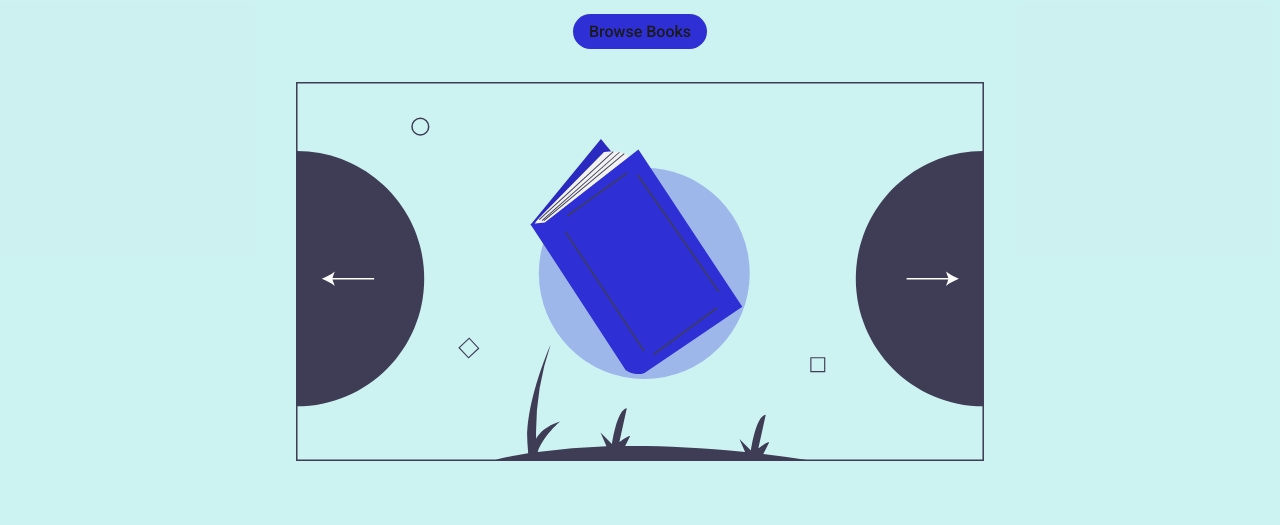
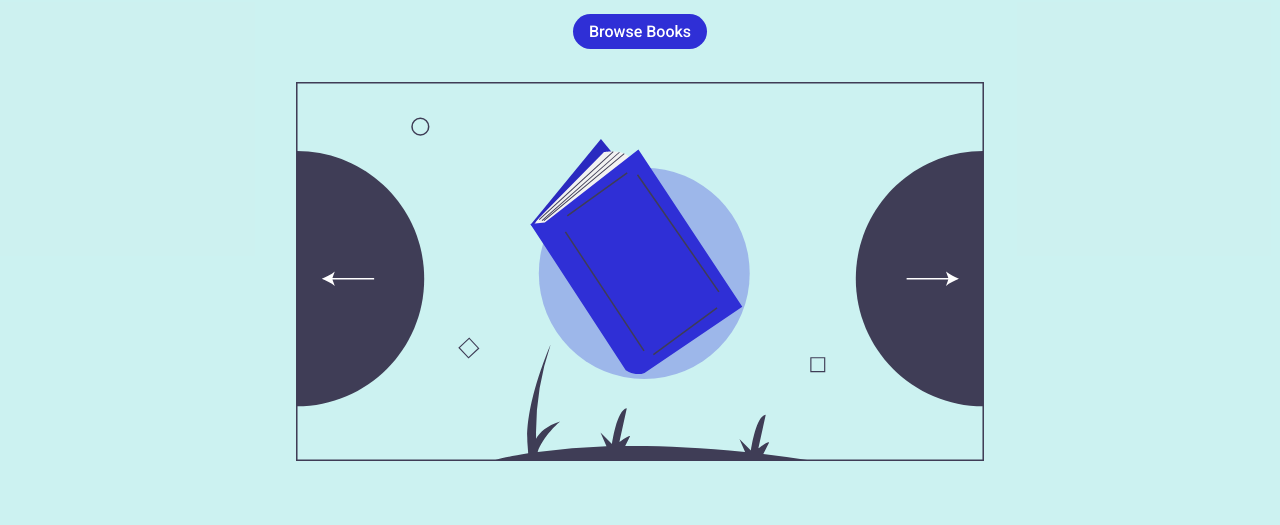
Before and after one commit to andrewfalck/ecommerce, a plain HTML site: page index.html in a window 1280 px wide. Shown: the part 253-778 px from the top of the page. Drawn offline with Linux system fonts and the light colour scheme.

Commit message:
Fixed button text color

```diff
--- a/styles.css
+++ b/styles.css
@@ -241,6 +241,10 @@ h2 {
 
 .button:active {
     transform: translateY(3px);
+}
+
+.button a {
+    color: white;
 }
 
 .button a:visited {
```
